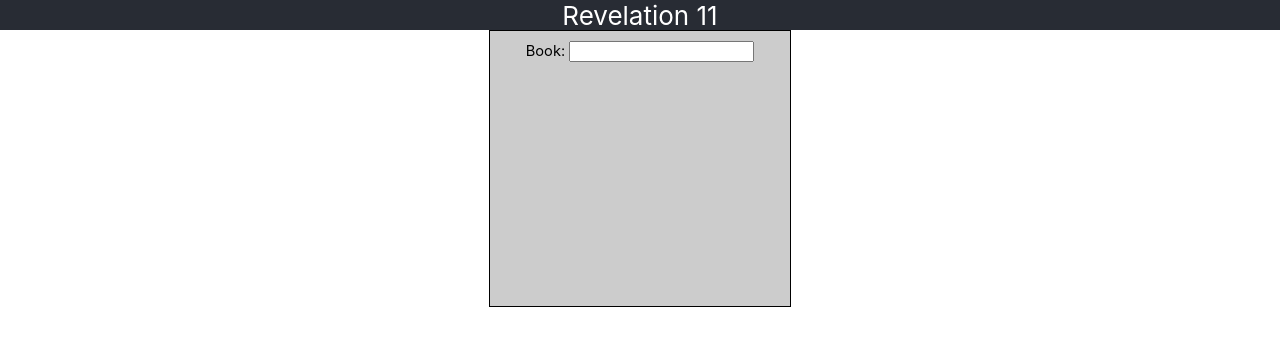
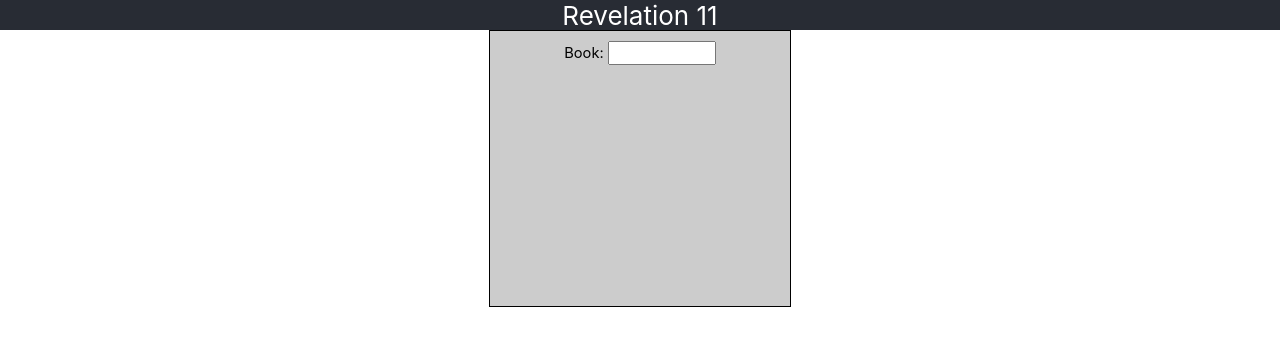
Before and after one commit to ricktoews/niv-reader, a React (Create React App) app: page / in a window 1280 px wide. Shown: the top 346 px of the page. Built offline with nearby package versions, Linux system fonts and the light colour scheme.

Commit message:
Adjust CSS to eliminate zoom-in when entering text.

```diff
--- a/src/components/Autocomplete.scss
+++ b/src/components/Autocomplete.scss
@@ -1,4 +1,6 @@
 .autocomplete-input {
+	font-size:16px;
+	width: 100px;
 	&:focus {
 		outline: none;
 	}
@@ -19,7 +21,7 @@
 
 	li {
 		padding: 3px;
-		font-size: 9pt;
+		font-size: 16px;
 		border-left: 1px solid gray;
 		border-right: 1px solid gray;
 		border-bottom: 1px solid gray;
```
